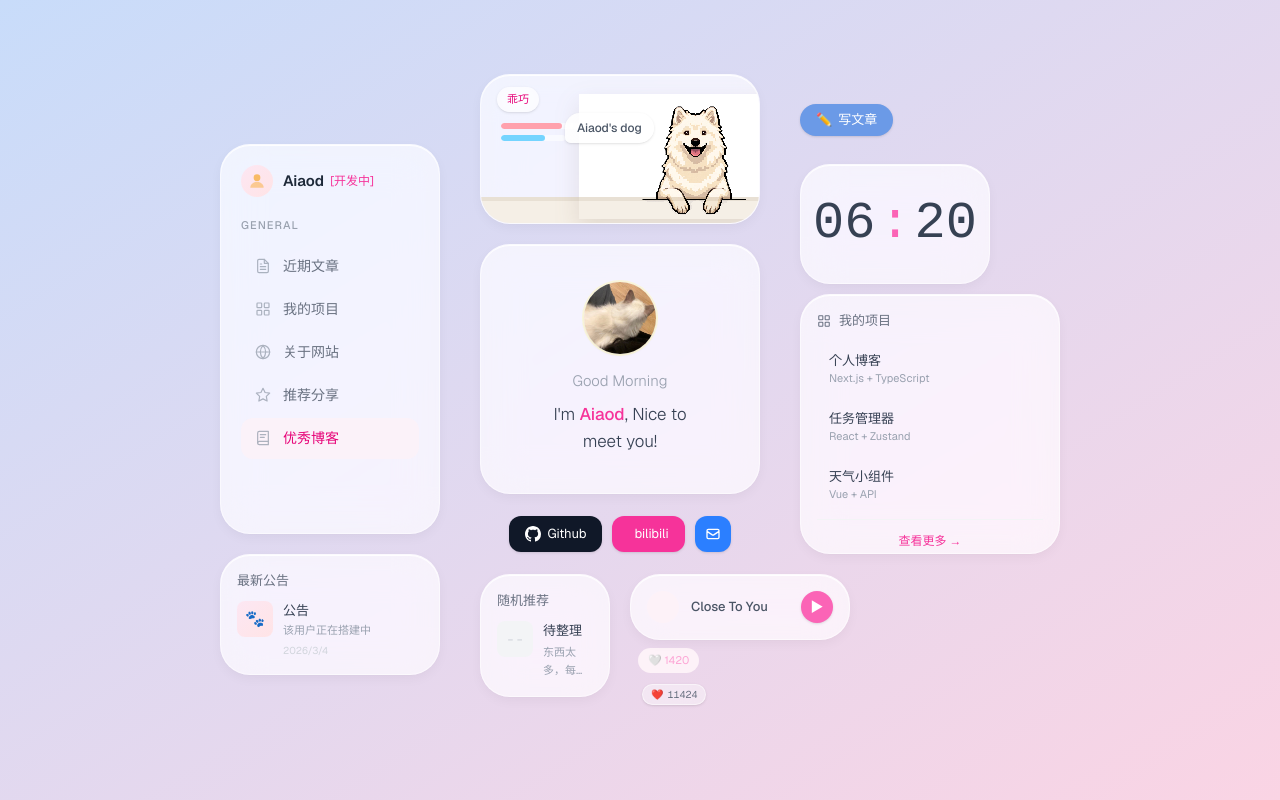
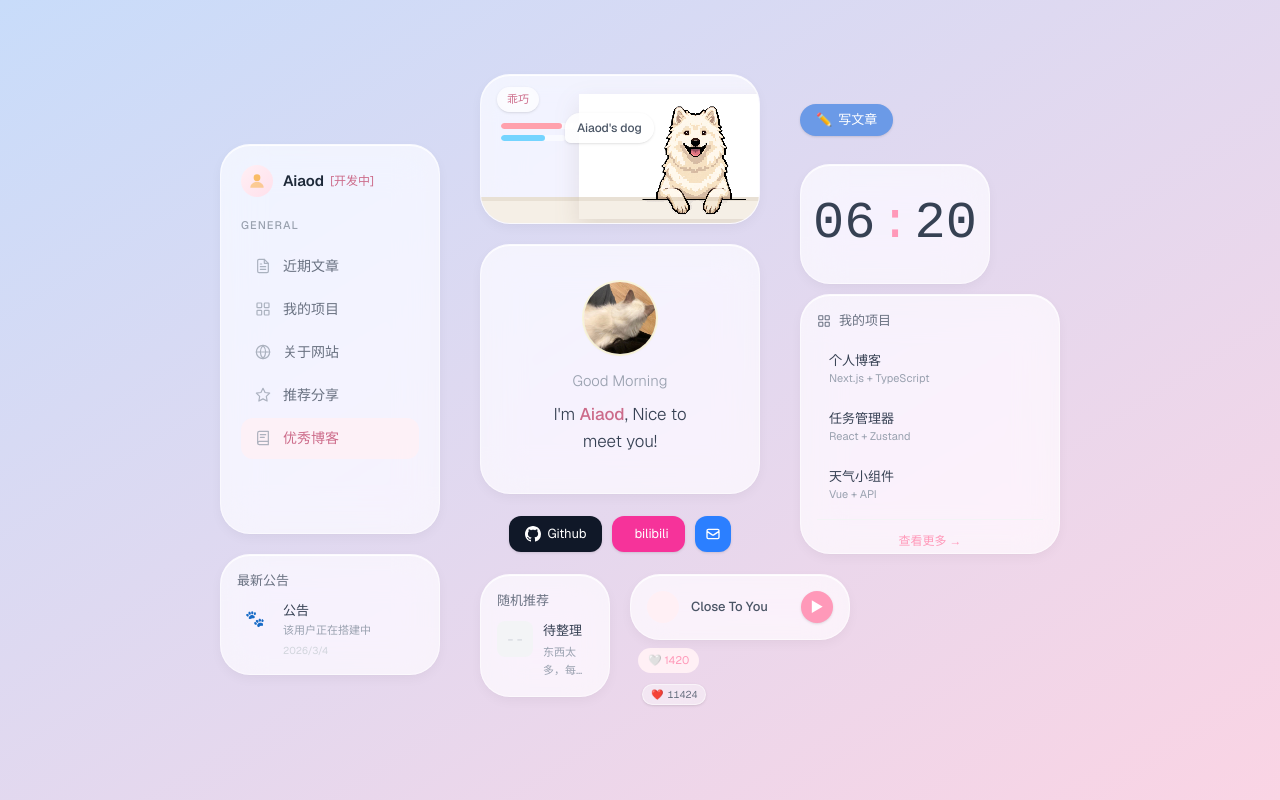
Before and after one commit to aiaod1009/about-me, a Next.js app: page / in a window 1280 px wide. Built offline with nearby package versions, Linux system fonts and the light colour scheme.

Commit message:
肉粉色

```diff
--- a/app/globals.css
+++ b/app/globals.css
@@ -3,6 +3,10 @@
 :root {
   --background: #eef2f0;
   --foreground: #333;
+  --flesh: #ff99b9;
+  --flesh-light: #fff0f5;
+  --flesh-dark: #cc6b8a;
+  --flesh-soft: #ffe0eb;
 }
 
 @theme inline {
@@ -32,6 +36,47 @@ body {
       #c5e0d6 100%);
   background-attachment: fixed;
   min-height: 100vh;
+}
+
+/* 自定义肉粉色样式 */
+.text-flesh {
+  color: var(--flesh);
+}
+
+.text-flesh-light {
+  color: var(--flesh-light);
+}
+
+.text-flesh-dark {
+  color: var(--flesh-dark);
+}
+
+.text-flesh-soft {
+  color: var(--flesh-soft);
+}
+
+.bg-flesh {
+  background-color: var(--flesh);
+}
+
+.bg-flesh-light {
+  background-color: var(--flesh-light);
+}
+
+.bg-flesh-dark {
+  background-color: var(--flesh-dark);
+}
+
+.bg-flesh-soft {
+  background-color: var(--flesh-soft);
+}
+
+.hover\:text-flesh-dark:hover {
+  color: var(--flesh-dark);
+}
+
+.hover\:bg-flesh-dark:hover {
+  background-color: var(--flesh-dark);
 }
 
 /* 卡片基础样式 - 毛玻璃效果 */
--- a/components/widgets/CalendarWidget.tsx
+++ b/components/widgets/CalendarWidget.tsx
@@ -59,7 +59,7 @@ export default function CalendarWidget() {
             {day === null ? (
               <span />
             ) : isCurrentMonth && day === today ? (
-              <span className="inline-flex items-center justify-center w-6 h-6 rounded-full bg-pink-500 text-white text-[11px] font-medium">
+              <span className="inline-flex items-center justify-center w-6 h-6 rounded-full bg-flesh text-white text-[11px] font-medium">
                 {day}
               </span>
             ) : (
--- a/components/widgets/ClockWidget.tsx
+++ b/components/widgets/ClockWidget.tsx
@@ -17,7 +17,7 @@ export default function ClockWidget() {
     <div className="widget-card p-5 flex items-center justify-center">
       <div className="clock-digit text-[52px] text-gray-700 tracking-wider">
         {hours}
-        <span className="text-pink-400 mx-1">:</span>
+        <span className="text-flesh mx-1">:</span>
         {minutes}
       </div>
     </div>
--- a/components/widgets/GreetingCard.tsx
+++ b/components/widgets/GreetingCard.tsx
@@ -28,7 +28,7 @@ export default function GreetingCard() {
       </div>
       <p className="text-gray-400 text-[15px] mb-2 font-light">{greeting}</p>
       <p className="text-gray-700 text-[17px] leading-relaxed font-light">
-        I&apos;m <span className="text-pink-500 font-medium">Aiaod</span>, Nice to
+        I&apos;m <span className="text-flesh-dark font-medium">Aiaod</span>, Nice to
         <br />
         meet you!
       </p>
--- a/components/widgets/IllustrationCard.tsx
+++ b/components/widgets/IllustrationCard.tsx
@@ -119,7 +119,7 @@ export default function IllustrationCard() {
       aria-label="和萨摩耶互动"
     >
       <div className="absolute inset-x-4 top-3 z-20 flex items-center justify-between">
-        <div className="rounded-full bg-white/55 px-2.5 py-1 text-[11px] font-medium text-pink-600 shadow-sm backdrop-blur-md">
+        <div className="rounded-full bg-white/55 px-2.5 py-1 text-[11px] font-medium text-flesh-dark shadow-sm backdrop-blur-md">
           {mood}
         </div>
       </div>
--- a/components/widgets/MusicPlayer.tsx
+++ b/components/widgets/MusicPlayer.tsx
@@ -11,7 +11,7 @@ export default function MusicPlayer() {
     <div className="flex flex-col gap-2">
       {/* 播放器 */}
       <div className="widget-card p-4 flex items-center gap-3">
-        <div className="w-8 h-8 rounded-full bg-pink-50 flex items-center justify-center text-base">
+        <div className="w-8 h-8 rounded-full bg-flesh-light flex items-center justify-center text-base">
 
         </div>
         <div className="flex-1 min-w-0">
@@ -21,7 +21,7 @@ export default function MusicPlayer() {
         </div>
         <button
           onClick={() => setIsPlaying(!isPlaying)}
-          className="w-8 h-8 rounded-full bg-pink-400 hover:bg-pink-500 text-white flex items-center justify-center transition-colors cursor-pointer text-sm shadow-sm"
+          className="w-8 h-8 rounded-full bg-flesh hover:bg-flesh-dark text-white flex items-center justify-center transition-colors cursor-pointer text-sm shadow-sm"
         >
           {isPlaying ? "⏸" : "▶"}
         </button>
@@ -35,8 +35,8 @@ export default function MusicPlayer() {
             setLikeCount(liked ? likeCount - 1 : likeCount + 1);
           }}
           className={`text-[11px] px-2.5 py-1 rounded-full transition-colors cursor-pointer ${liked
-            ? "bg-pink-100 text-pink-500"
-            : "bg-pink-50 text-pink-300 hover:text-pink-400"
+            ? "bg-flesh-soft text-flesh-dark"
+            : "bg-flesh-light text-flesh hover:text-flesh-dark"
             }`}
         >
           {liked ? "❤️" : "🤍"} {likeCount}
--- a/components/widgets/NoticeCard.tsx
+++ b/components/widgets/NoticeCard.tsx
@@ -3,7 +3,7 @@ export default function NoticeCard() {
     <div className="widget-card p-4">
       <h3 className="text-[13px] font-medium text-gray-500 mb-2.5">最新公告</h3>
       <div className="flex items-start gap-2.5">
-        <div className="w-9 h-9 rounded-lg bg-gradient-to-br from-pink-100 to-rose-100 flex items-center justify-center text-base shrink-0">
+        <div className="w-9 h-9 rounded-lg bg-gradient-to-br from-flesh-light to-flesh-soft flex items-center justify-center text-base shrink-0">
           🐾
         </div>
         <div className="min-w-0">
--- a/components/widgets/ProjectList.tsx
+++ b/components/widgets/ProjectList.tsx
@@ -31,7 +31,7 @@ export default function ProjectList() {
             key={project.name}
             className="rounded-xl px-3 py-2 hover:bg-gray-50/60 transition-colors cursor-pointer group"
           >
-            <h4 className="text-[13px] font-medium text-gray-700 group-hover:text-pink-500 transition-colors">
+            <h4 className="text-[13px] font-medium text-gray-700 group-hover:text-flesh-dark transition-colors">
               {project.name}
             </h4>
             <p className="text-[11px] text-gray-400">{project.desc}</p>
@@ -39,7 +39,7 @@ export default function ProjectList() {
         ))}
       </div>
       <div className="mt-2 pt-2 border-t border-gray-100 text-center">
-        <span className="text-[12px] text-pink-500 cursor-pointer hover:text-pink-600 transition-colors">
+        <span className="text-[12px] text-flesh cursor-pointer hover:text-flesh-dark transition-colors">
           查看更多 →
         </span>
       </div>
--- a/components/widgets/Sidebar.tsx
+++ b/components/widgets/Sidebar.tsx
@@ -64,7 +64,7 @@ export default function Sidebar() {
     <div className="widget-card p-5 h-full flex flex-col">
       {/* 用户信息 */}
       <div className="flex items-center gap-2.5 mb-5">
-        <div className="w-8 h-8 rounded-full bg-gradient-to-br from-pink-100 to-rose-100 flex items-center justify-center text-sm overflow-hidden">
+        <div className="w-8 h-8 rounded-full bg-gradient-to-br from-[var(--flesh-light)] to-[var(--flesh-soft)] flex items-center justify-center text-sm overflow-hidden">
           <svg width="20" height="20" viewBox="0 0 24 24" fill="none">
             <circle cx="12" cy="8" r="4" fill="#f59e0b" opacity="0.6" />
             <path d="M4 20c0-4 4-7 8-7s8 3 8 7" fill="#f59e0b" opacity="0.4" />
@@ -72,7 +72,7 @@ export default function Sidebar() {
         </div>
         <div className="flex items-center gap-1.5">
           <span className="font-semibold text-gray-800 text-[15px]">Aiaod</span>
-          <span className="text-xs text-pink-500">[开发中]</span>
+          <span className="text-xs text-flesh-dark">[开发中]</span>
         </div>
       </div>
 
@@ -88,7 +88,7 @@ export default function Sidebar() {
             key={item.label}
             onClick={() => setActiveIndex(index)}
             className={`flex items-center gap-3 px-3.5 py-2.5 rounded-xl text-[14px] text-left transition-all duration-200 cursor-pointer ${activeIndex === index
-              ? "bg-pink-50/80 text-pink-600 font-medium"
+              ? "bg-[var(--flesh-light)]/80 text-flesh-dark font-medium"
               : "text-gray-500 hover:bg-gray-50/60"
               }`}
           >
```
Also changed, not shown: public/huabi.svg (added), public/yinle.svg (added).
